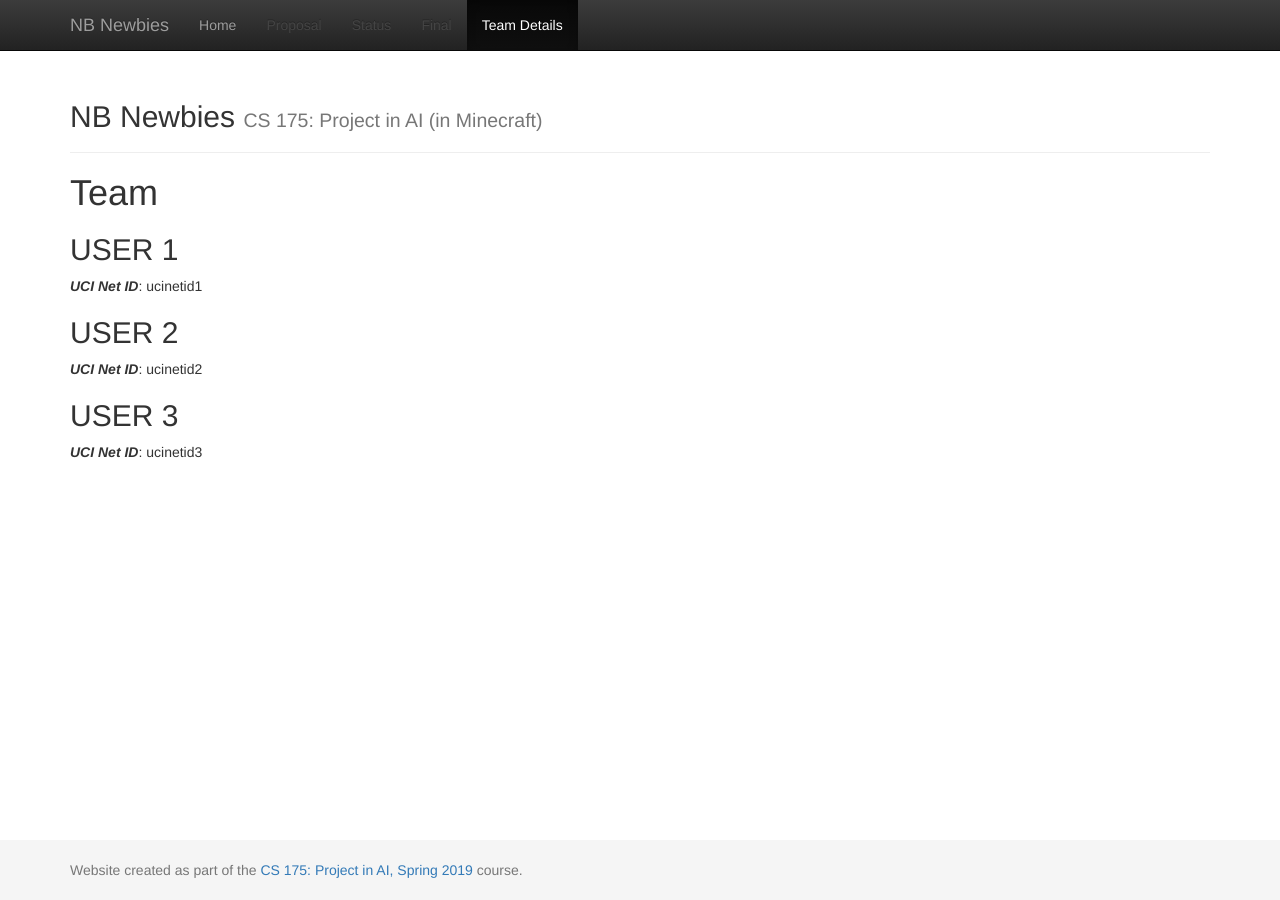
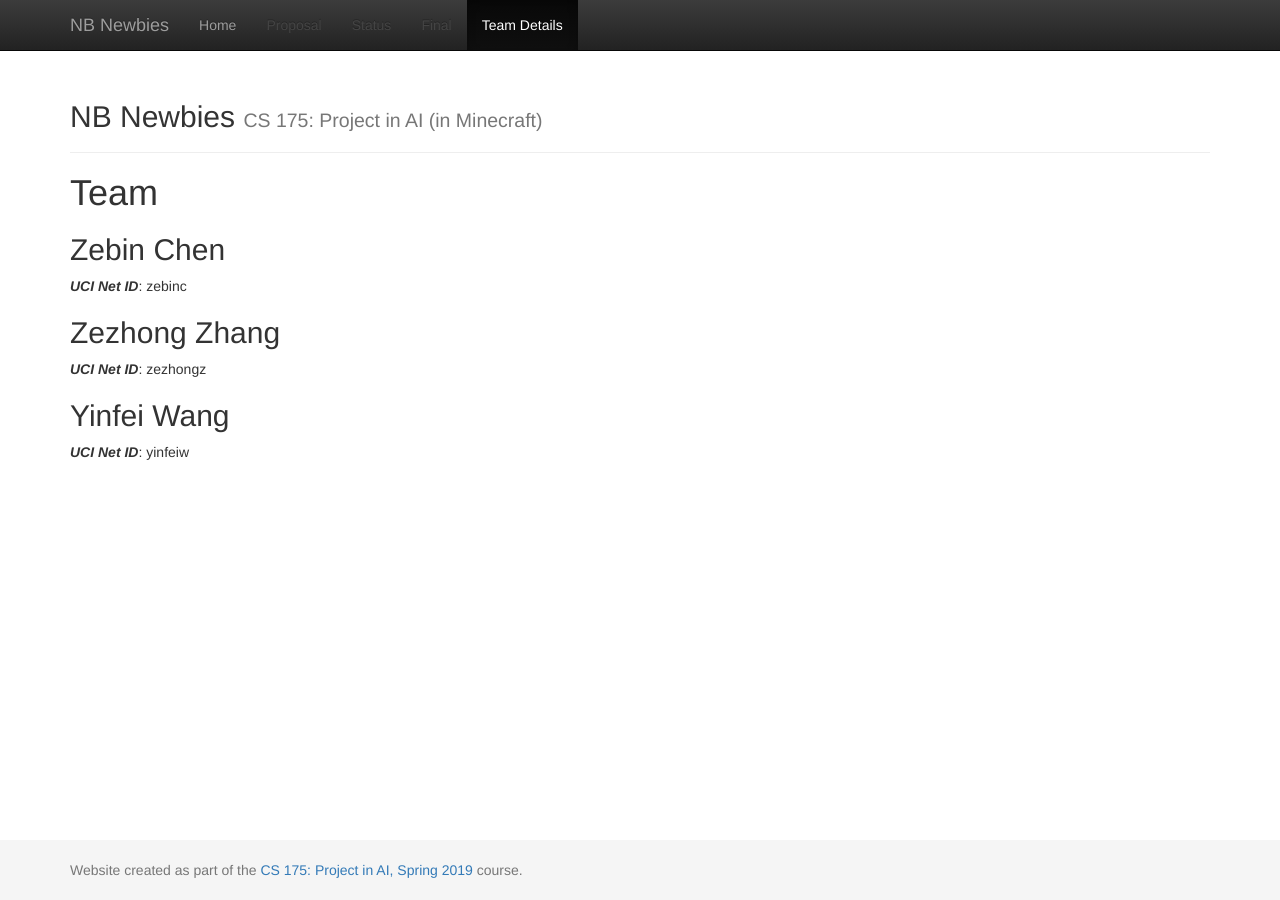
Before and after one commit to boring1234/NB-Newbies, a Jekyll site: the page built from docs/team.md, in a window 1280 px wide. Built offline with Jekyll 4.4.1, drawn with Linux system fonts in a browser that asks for light colours.

Commit message:
Update team.md

```diff
--- a/docs/team.md
+++ b/docs/team.md
@@ -6,11 +6,11 @@
 # {{ page.title }}
 
 
-## USER 1
-***UCI Net ID***: ucinetid1
+## Zebin Chen
+***UCI Net ID***: zebinc
 
-## USER 2
-***UCI Net ID***: ucinetid2
+## Zezhong Zhang
+***UCI Net ID***: zezhongz
 
-## USER 3
-***UCI Net ID***: ucinetid3
+## Yinfei Wang
+***UCI Net ID***: yinfeiw
```
